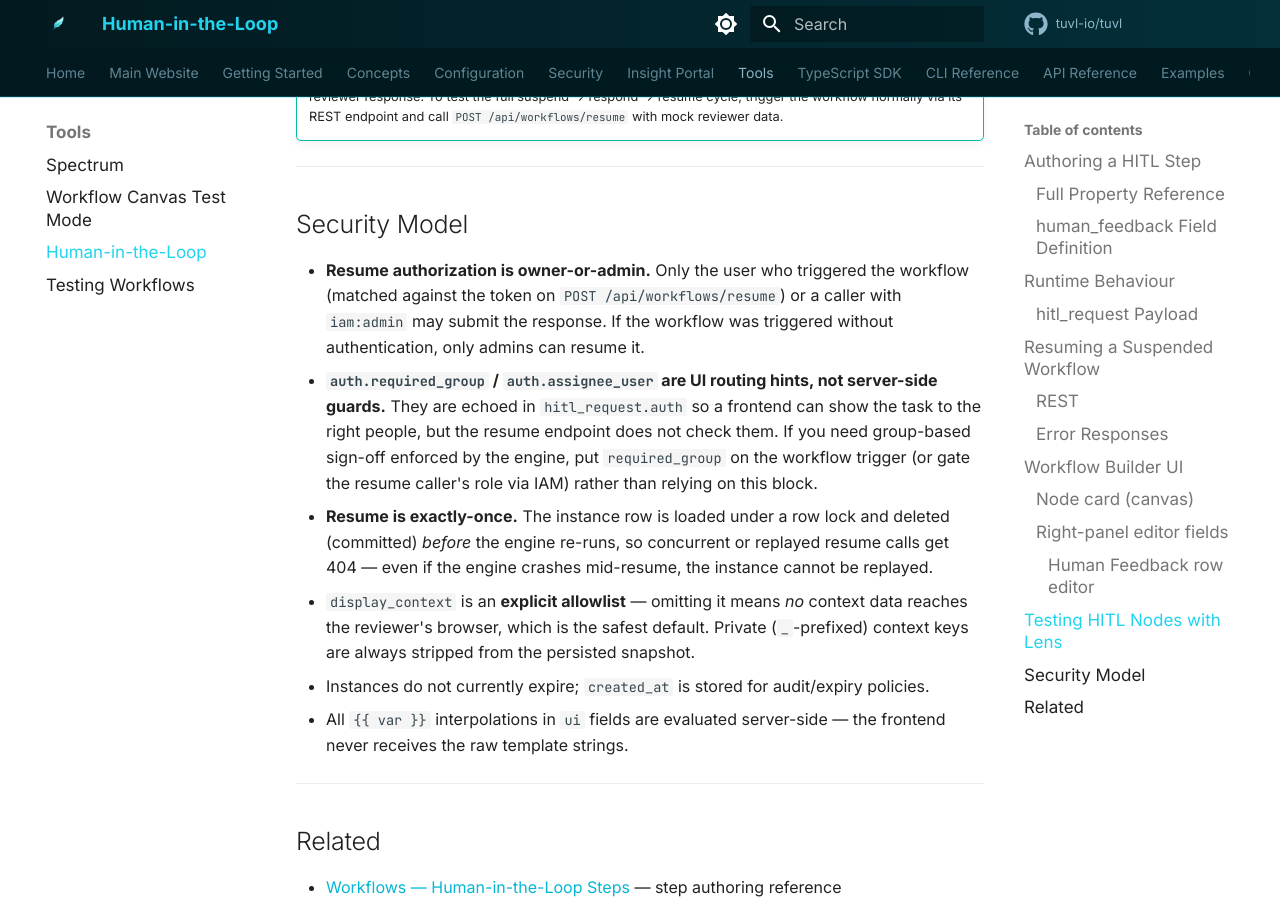
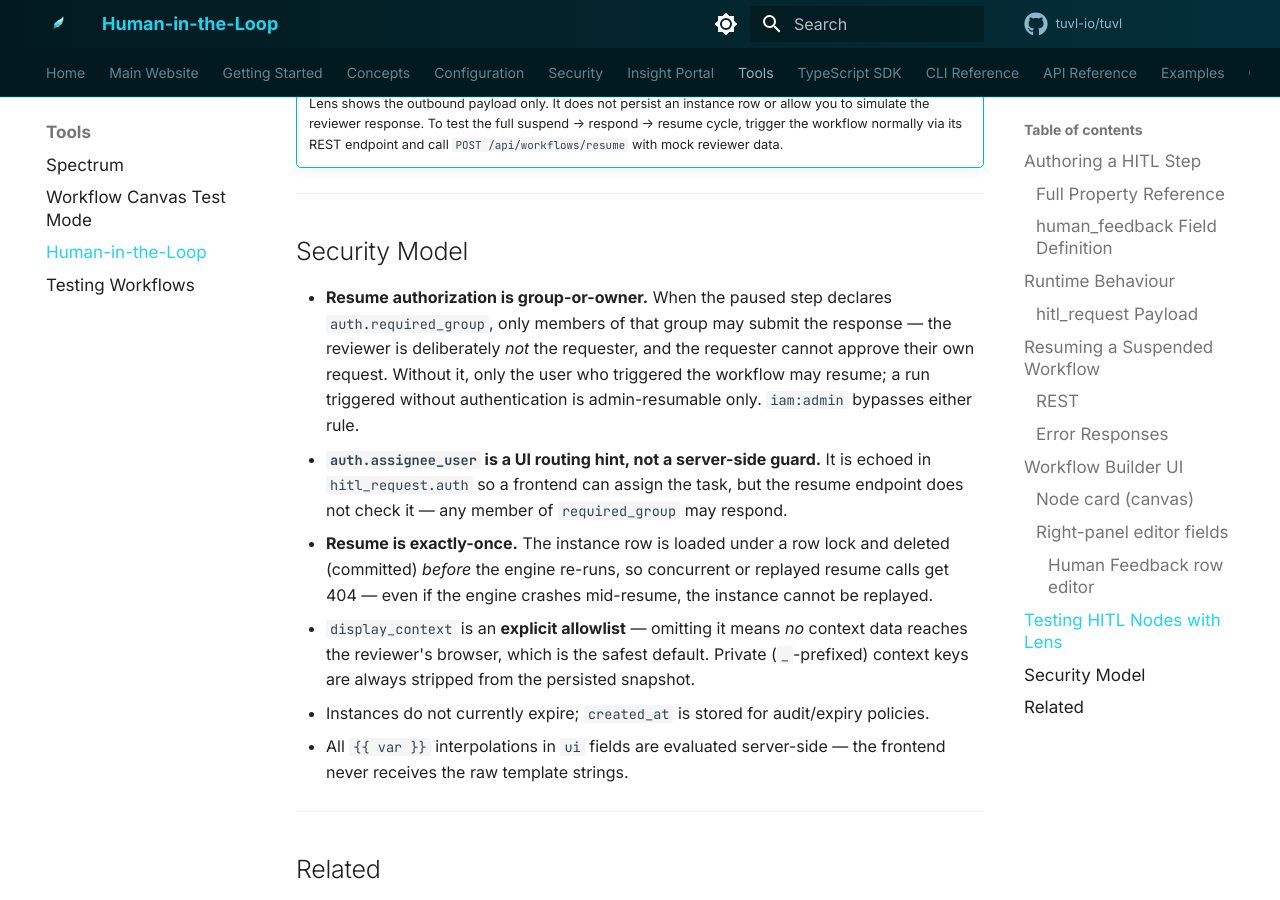
Before and after one commit to tuvl-io/docs, an MkDocs documentation site: the page built from docs/tools/hitl.md, in a window 1280 px wide and 900 px high, scrolled down 7496 px. Built offline with MkDocs 1.6.1 and Material for MkDocs 9.7.7, drawn with Linux system fonts in a browser that asks for light colours; comment, search, counter and statistics services are not loaded; the version menu is left out; some of the changed text lies outside the part shown.

Commit message:
docs: HITL auth.required_group is now enforced on resume

```diff
--- a/docs/tools/hitl.md
+++ b/docs/tools/hitl.md
@@ -55,8 +55,8 @@ Add a `HumanInTheLoop` step anywhere in a workflow YAML:
 | `ui.display_context` | No | Allowlist of context keys forwarded to the reviewer. Keys not in this list are never sent to the frontend. If the list is empty no context data is forwarded. |
 | `human_feedback` | No | Ordered list of form field definitions (see below). If omitted the reviewer sees text only. |
 | `output_key` | No | Context key that will hold the reviewer's answers dict after resumption. Defaults to `hitl_<id>`. |
-| `auth.required_group` | No | Routing hint for the review UI — echoed verbatim in `hitl_request.auth` so a frontend can route the task to the right group. **Not enforced by the resume endpoint** (see Security Model below). |
-| `auth.assignee_user` | No | Reviewer assignment hint for the UI. Supports `{{ var }}` interpolation. Also not enforced server-side. |
+| `auth.required_group` | No | IAM group whose members may resume this instance — **enforced by the resume endpoint** (403 otherwise; see Security Model below). Also echoed in `hitl_request.auth` for UI task routing. |
+| `auth.assignee_user` | No | Reviewer assignment hint for the UI. Supports `{{ var }}` interpolation. Not enforced server-side. |
 | `routes` | No | Accepted in YAML but not consulted — a resumed run continues at the **next step in document order**. Branch on the reviewer's answers with a `Router` step reading `output_key`. |
 
 ### `human_feedback` Field Definition
@@ -172,7 +172,7 @@ Execution then continues from the step after `approve_application` (or the step
 | Status | Reason |
 |--------|--------|
 | `404 Not Found` | `instance_id` does not exist or has already been consumed (resume is one-shot) |
-| `403 Forbidden` | Caller is neither the user who triggered the workflow nor an `iam:admin` |
+| `403 Forbidden` | Caller is not in the step's `auth.required_group` — or, when no group is declared, is neither the triggering user nor an `iam:admin` |
 | `400 Bad Request` | The workflow (or the paused step) was removed/renamed after suspension |
 
 ---
@@ -256,15 +256,15 @@ The Suspended tab renders the full `hitl_request` in five sections:
 
 ## Security Model
 
-- **Resume authorization is owner-or-admin.** Only the user who triggered the workflow
-  (matched against the token on `POST /api/workflows/resume`) or a caller with
-  `iam:admin` may submit the response. If the workflow was triggered without
-  authentication, only admins can resume it.
-- **`auth.required_group` / `auth.assignee_user` are UI routing hints, not server-side
-  guards.** They are echoed in `hitl_request.auth` so a frontend can show the task to
-  the right people, but the resume endpoint does not check them. If you need
-  group-based sign-off enforced by the engine, put `required_group` on the workflow
-  trigger (or gate the resume caller's role via IAM) rather than relying on this block.
+- **Resume authorization is group-or-owner.** When the paused step declares
+  `auth.required_group`, only members of that group may submit the response — the
+  reviewer is deliberately *not* the requester, and the requester cannot approve
+  their own request. Without it, only the user who triggered the workflow may
+  resume; a run triggered without authentication is admin-resumable only.
+  `iam:admin` bypasses either rule.
+- **`auth.assignee_user` is a UI routing hint, not a server-side guard.** It is
+  echoed in `hitl_request.auth` so a frontend can assign the task, but the resume
+  endpoint does not check it — any member of `required_group` may respond.
 - **Resume is exactly-once.** The instance row is loaded under a row lock and deleted
   (committed) *before* the engine re-runs, so concurrent or replayed resume calls get
   404 — even if the engine crashes mid-resume, the instance cannot be replayed.
```
Also changed, not shown: docs/concepts/workflows.md (+3 -2 lines).
